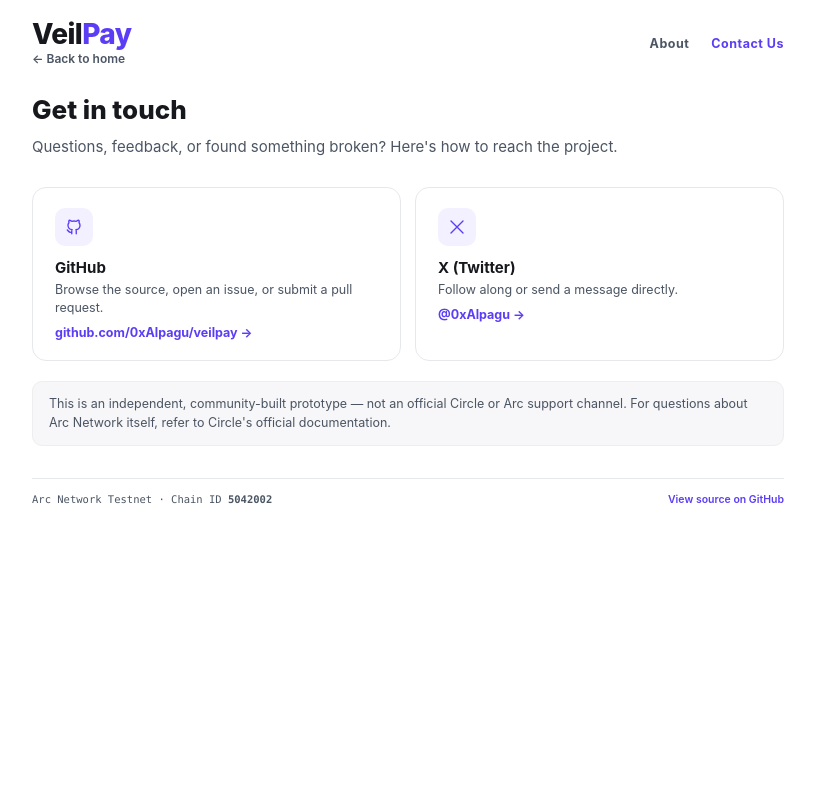
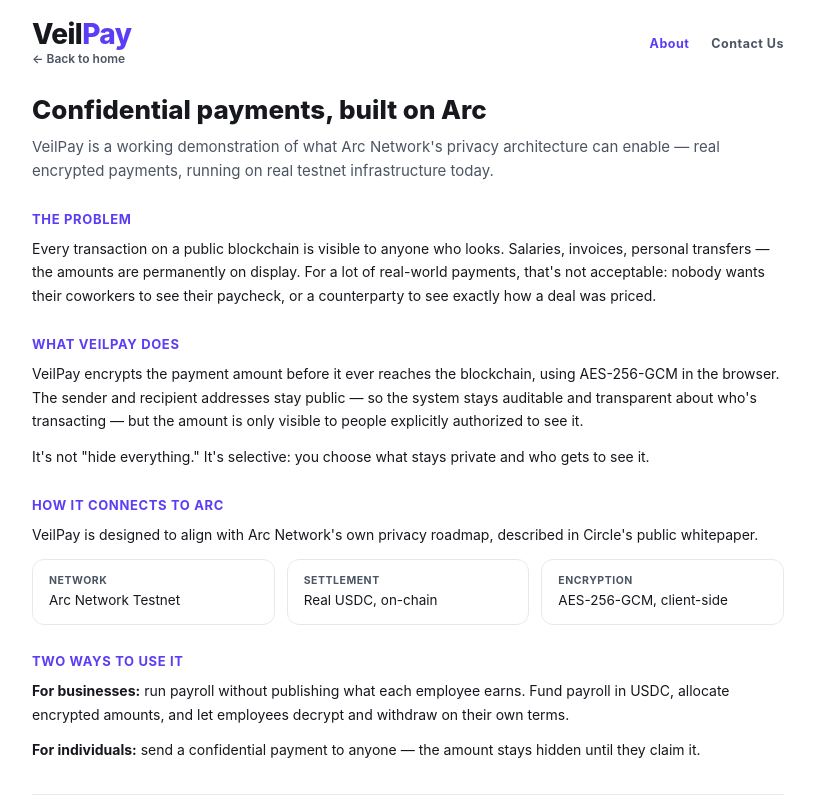
Before and after one commit to 0xAlpagu/veilpay, a plain HTML site: page about/index.html in a window 1280 px wide. Shown: the whole page, without its empty margins (232-1047 px from the left). Drawn offline with Linux system fonts and the light colour scheme.

Commit message:
Change title to 'VeilPay. About' and update content

```diff
--- a/about/index.html
+++ b/about/index.html
@@ -3,7 +3,7 @@
 <head>
 <meta charset="UTF-8">
 <meta name="viewport" content="width=device-width, initial-scale=1.0">
-<title>VeilPay — Contact Us</title>
+<title>VeilPay — About</title>
 <style>
   * { box-sizing: border-box; margin: 0; padding: 0; }
   html, body { height: 100%; overflow-y: auto; overflow-x: hidden; }
@@ -28,24 +28,15 @@
   h1 { font-size: 26px; font-weight: 800; margin-bottom: 8px; line-height: 1.25; }
   .lede { font-size: 15px; color: #4b5563; line-height: 1.6; margin-bottom: 28px; }
 
-  .contact-grid { display: grid; grid-template-columns: 1fr 1fr; gap: 14px; }
-  .contact-card {
-    border: 1px solid #e6e8ec; border-radius: 14px; padding: 20px 22px;
-    transition: border-color 0.15s;
+  h2 { font-size: 13px; font-weight: 700; text-transform: uppercase; letter-spacing: 0.05em; color: #5b3df5; margin: 28px 0 10px; }
+  p { font-size: 14px; color: #16181d; line-height: 1.7; margin-bottom: 12px; }
+
+  .fact-grid { display: grid; grid-template-columns: 1fr 1fr 1fr; gap: 12px; margin: 12px 0 20px; }
+  .fact {
+    border: 1px solid #e6e8ec; border-radius: 12px; padding: 14px 16px;
   }
-  .contact-card:hover { border-color: #5b3df5; }
-  .contact-icon {
-    width: 38px; height: 38px; border-radius: 10px; background: #f3f0ff;
-    display: flex; align-items: center; justify-content: center; margin-bottom: 12px;
-  }
-  .contact-card h3 { font-size: 15px; font-weight: 700; margin-bottom: 4px; }
-  .contact-card p { font-size: 12.5px; color: #4b5563; line-height: 1.45; margin-bottom: 8px; }
-  .contact-link { font-size: 12.5px; color: #5b3df5; font-weight: 700; }
-
-  .note {
-    margin-top: 20px; font-size: 12.5px; color: #4b5563; line-height: 1.55;
-    background: #f7f7f9; border: 1px solid #eee; border-radius: 10px; padding: 12px 16px;
-  }
+  .fact .label { font-size: 10.5px; font-weight: 700; letter-spacing: 0.05em; color: #4b5563; text-transform: uppercase; margin-bottom: 4px; }
+  .fact .value { font-size: 13.5px; color: #16181d; line-height: 1.4; }
 
   .footer {
     border-top: 1px solid #e6e8ec; margin-top: 32px;
@@ -57,7 +48,7 @@
 
   @media (max-width: 600px) {
     .nav { display: none; }
-    .contact-grid { grid-template-columns: 1fr; }
+    .fact-grid { grid-template-columns: 1fr; }
   }
 </style>
 </head>
@@ -72,30 +63,42 @@
     </a>
   </div>
   <div class="nav">
-    <a href="../about/">About</a>
-    <a href="../contact/" class="current">Contact Us</a>
+    <a href="../about/" class="current">About</a>
+    <a href="../contact/">Contact Us</a>
   </div>
 </div>
 
-<h1>Get in touch</h1>
-<div class="lede">Questions, feedback, or found something broken? Here's how to reach the project.</div>
+<h1>Confidential payments, built on Arc</h1>
+<div class="lede">VeilPay is a working demonstration of what Arc Network's privacy architecture can enable — real encrypted payments, running on real testnet infrastructure today.</div>
 
-<div class="contact-grid">
-  <a href="https://github.com/0xAlpagu/veilpay" target="_blank" class="contact-card">
-    <div class="contact-icon"><svg width="18" height="18" viewBox="0 0 24 24" fill="none" stroke="#5b3df5" stroke-width="1.8" stroke-linecap="round" stroke-linejoin="round"><path d="M9 19c-4.3 1.4-4.3-2.5-6-3m12 5v-3.5c0-1 .1-1.4-.5-2 2.8-.3 5.5-1.4 5.5-6a4.6 4.6 0 0 0-1.3-3.2 4.2 4.2 0 0 0-.1-3.2s-1.1-.3-3.5 1.3a12.3 12.3 0 0 0-6.2 0C6.5 2.8 5.4 3.1 5.4 3.1a4.2 4.2 0 0 0-.1 3.2A4.6 4.6 0 0 0 4 9.5c0 4.6 2.7 5.7 5.5 6-.6.6-.6 1.2-.5 2V21"/></svg></div>
-    <h3>GitHub</h3>
-    <p>Browse the source, open an issue, or submit a pull request.</p>
-    <div class="contact-link">github.com/0xAlpagu/veilpay →</div>
-  </a>
-  <a href="https://x.com/0xAlpagu" target="_blank" class="contact-card">
-    <div class="contact-icon"><svg width="18" height="18" viewBox="0 0 24 24" fill="none" stroke="#5b3df5" stroke-width="1.8" stroke-linecap="round" stroke-linejoin="round"><path d="M4 4l16 16M20 4L4 20"/></svg></div>
-    <h3>X (Twitter)</h3>
-    <p>Follow along or send a message directly.</p>
-    <div class="contact-link">@0xAlpagu →</div>
-  </a>
+<h2>The problem</h2>
+<p>Every transaction on a public blockchain is visible to anyone who looks. Salaries, invoices, personal transfers — the amounts are permanently on display. For a lot of real-world payments, that's not acceptable: nobody wants their coworkers to see their paycheck, or a counterparty to see exactly how a deal was priced.</p>
+
+<h2>What VeilPay does</h2>
+<p>VeilPay encrypts the payment amount before it ever reaches the blockchain, using AES-256-GCM in the browser. The sender and recipient addresses stay public — so the system stays auditable and transparent about who's transacting — but the amount is only visible to people explicitly authorized to see it.</p>
+<p>It's not "hide everything." It's selective: you choose what stays private and who gets to see it.</p>
+
+<h2>How it connects to Arc</h2>
+<p>VeilPay is designed to align with Arc Network's own privacy roadmap, described in Circle's public whitepaper.</p>
+
+<div class="fact-grid">
+  <div class="fact">
+    <div class="label">Network</div>
+    <div class="value">Arc Network Testnet</div>
+  </div>
+  <div class="fact">
+    <div class="label">Settlement</div>
+    <div class="value">Real USDC, on-chain</div>
+  </div>
+  <div class="fact">
+    <div class="label">Encryption</div>
+    <div class="value">AES-256-GCM, client-side</div>
+  </div>
 </div>
 
-<div class="note">This is an independent, community-built prototype — not an official Circle or Arc support channel. For questions about Arc Network itself, refer to Circle's official documentation.</div>
+<h2>Two ways to use it</h2>
+<p><strong>For businesses:</strong> run payroll without publishing what each employee earns. Fund payroll in USDC, allocate encrypted amounts, and let employees decrypt and withdraw on their own terms.</p>
+<p><strong>For individuals:</strong> send a confidential payment to anyone — the amount stays hidden until they claim it.</p>
 
 <div class="footer">
   <div>Arc Network Testnet · Chain ID <b>5042002</b></div>
```
